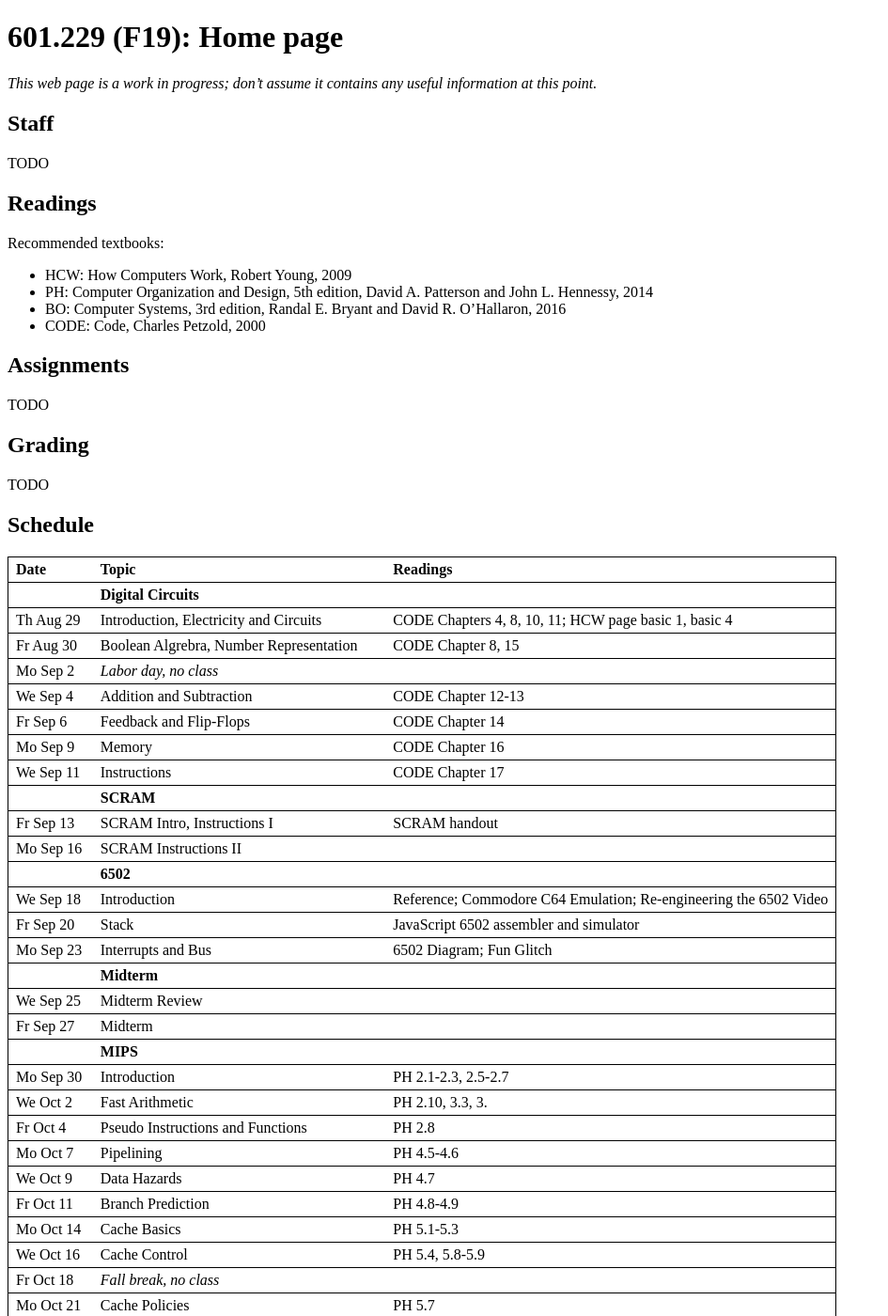
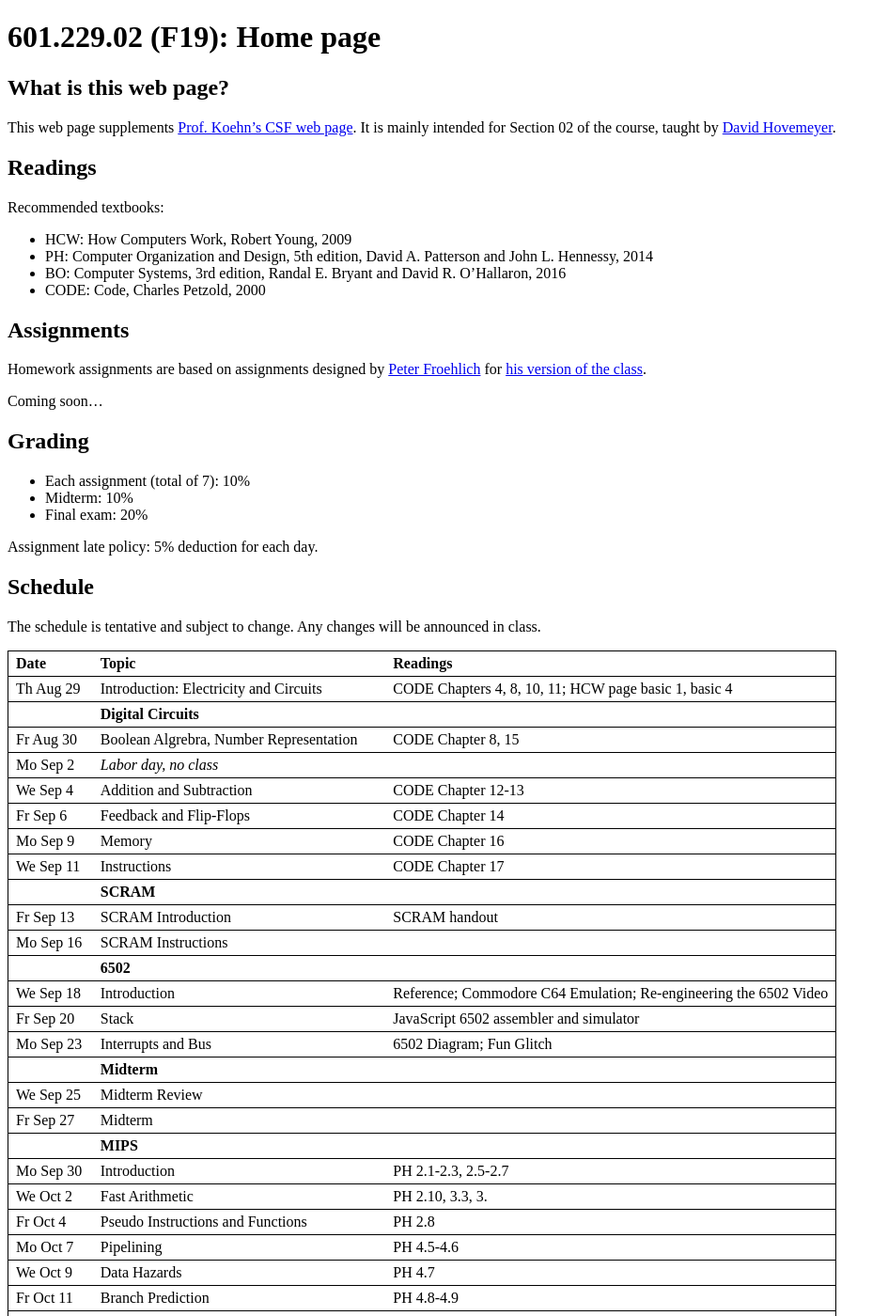
Before and after one commit to jhucsf/fall2019, a Jekyll site: the page built from index.md, in a window 1280 px wide and 1400 px high. Shown: the whole window at 94% size, without its empty margins (0-945 px from the left). Built offline with Jekyll 4.4.1, drawn with Linux system fonts in a browser that asks for light colours.

Commit message:
some updates to match Philipp's schedule

```diff
--- a/_config.yml
+++ b/_config.yml
@@ -1,4 +1,4 @@
-coursename: "601.229 (F19)"
+coursename: "601.229.02 (F19)"
 baseurl: "/fall2019"
 markdown: kramdown
 highlighter: rouge
--- a/index.md
+++ b/index.md
@@ -3,11 +3,9 @@ layout: default
 title: "Home page"
 ---
 
-*This web page is a work in progress; don't assume it contains any useful information at this point.*
+## What is this web page?
 
-## Staff
-
-TODO
+This web page supplements [Prof. Koehn's CSF web page](https://www.cs.jhu.edu/~phi/csf).  It is mainly intended for Section 02 of the course, taught by [David Hovemeyer](https://www.cs.jhu.edu/~daveho).
 
 ## Readings
 
@@ -20,18 +18,26 @@ Recommended textbooks:
 
 ## Assignments
 
-TODO
+Homework assignments are based on assignments designed by [Peter Froehlich](https://www.cs.jhu.edu/~phf) for [his version of the class](https://www.cs.jhu.edu/~phf/2018/fall/cs229/).
+
+Coming soon...
 
 ## Grading
 
-TODO
+* Each assignment (total of 7): 10%
+* Midterm: 10%
+* Final exam: 20%
+
+Assignment late policy: 5% deduction for each day.
 
 ## Schedule
 
+The schedule is tentative and subject to change.  Any changes will be announced in class.
+
 Date      | Topic                                     | Readings
 --------- | ----------------------------------------- | --------
+Th Aug 29 | Introduction: Electricity and Circuits    | CODE Chapters 4, 8, 10, 11; HCW page basic 1, basic 4
           | **Digital Circuits**
-Th Aug 29 | Introduction, Electricity and Circuits    | CODE Chapters 4, 8, 10, 11; HCW page basic 1, basic 4
 Fr Aug 30 | Boolean Algrebra, Number Representation   | CODE Chapter 8, 15
 Mo Sep 2  | *Labor day, no class*
 We Sep 4  | Addition and Subtraction                  | CODE Chapter 12-13
@@ -39,8 +45,8 @@ Fr Sep 6  | Feedback and Flip-Flops                   | CODE Chapter 14
 Mo Sep 9  | Memory                                    | CODE Chapter 16
 We Sep 11 | Instructions                              | CODE Chapter 17
           | **SCRAM**
-Fr Sep 13 | SCRAM Intro, Instructions I               | SCRAM handout
-Mo Sep 16 | SCRAM Instructions II                     |
+Fr Sep 13 | SCRAM Introduction                        | SCRAM handout
+Mo Sep 16 | SCRAM Instructions                        |
           | **6502**
 We Sep 18 | Introduction                              | Reference; Commodore C64 Emulation; Re-engineering the 6502 Video
 Fr Sep 20 | Stack                                     | JavaScript 6502 assembler and simulator
@@ -69,7 +75,7 @@ Mo Nov 4  | Process Control                           | BO 8
 We Nov 6  | Virtual Memory                            | BO 9.1-9.5
 Fr Nov 8  | Virtual Memory II                         | BO 9.6-9.9
           | **Networks**
-Mo Nov 4  | Unix I/O                                  | BO Chapter 11
+Mo Nov 4  | Unix I/O                                  | BO 10
 We Nov 6  | IP Protocol                               | BO 11.1-11.3
 Fr Nov 8  | Unix Sockets                              | BO 11.4
 Mo Nov 11 | Application protocols, HTTP               | BO 11.5-11.6
```
